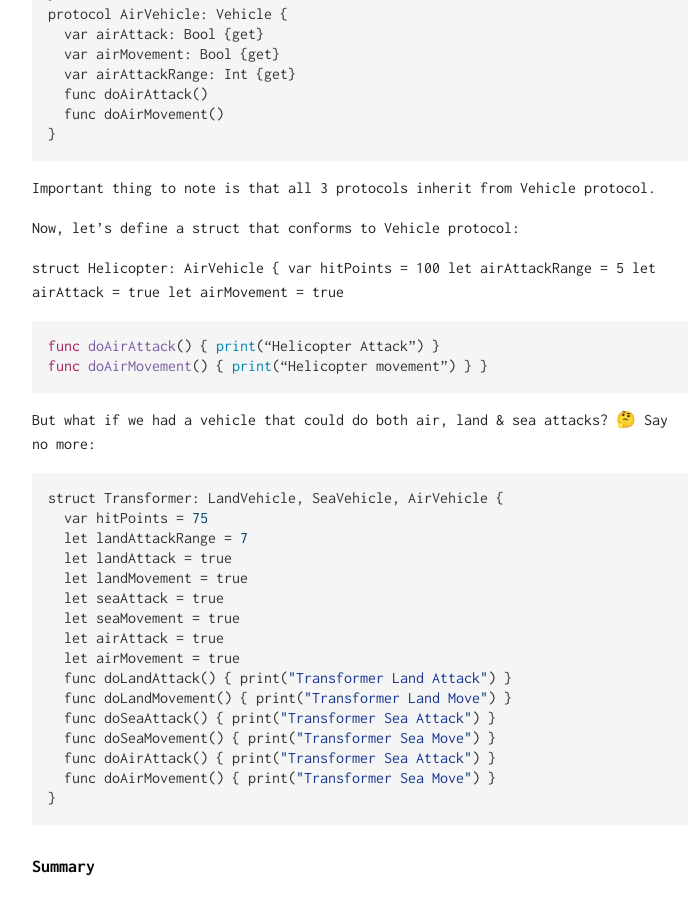
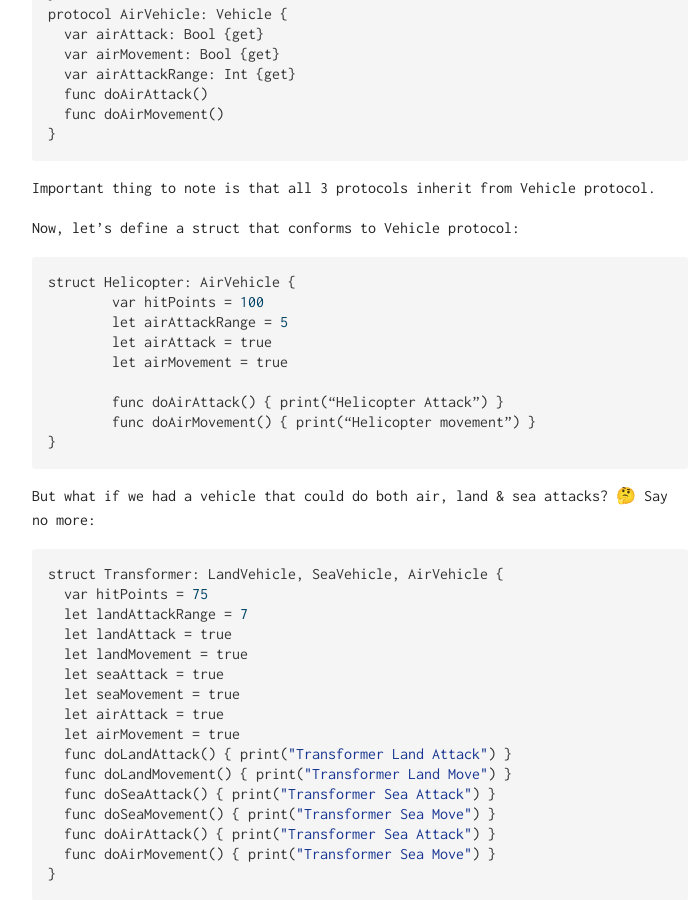
Before and after one commit to nemanjavlahovic/nemanjavlahovic.github.io, a Jekyll site: the page built from _posts/2017-05-16-procotol-oriented-programming.md, in a window 1280 px wide and 900 px high, scrolled down 1519 px. Shown: the whole window, without its empty margins (280-978 px from the left). Built offline with Jekyll 4.4.1, drawn with Linux system fonts in a browser that asks for light colours.

Commit message:
Fix POP post

````diff
--- a/_posts/2017-05-16-procotol-oriented-programming.md
+++ b/_posts/2017-05-16-procotol-oriented-programming.md
@@ -65,7 +65,7 @@ protocol AirVehicle: Vehicle {
 Important thing to note is that all 3 protocols inherit from Vehicle protocol.
 
 Now, let’s define a struct that conforms to Vehicle protocol:
-
+```wasm
 struct Helicopter: AirVehicle {
 	var hitPoints = 100
 	let airAttackRange = 5
@@ -75,6 +75,7 @@ struct Helicopter: AirVehicle {
 	func doAirAttack() { print(“Helicopter Attack”) }
 	func doAirMovement() { print(“Helicopter movement”) }
 }
+```
 
 But what if we had a vehicle that could do both air, land & sea attacks? 🤔 Say no more:
 
````
